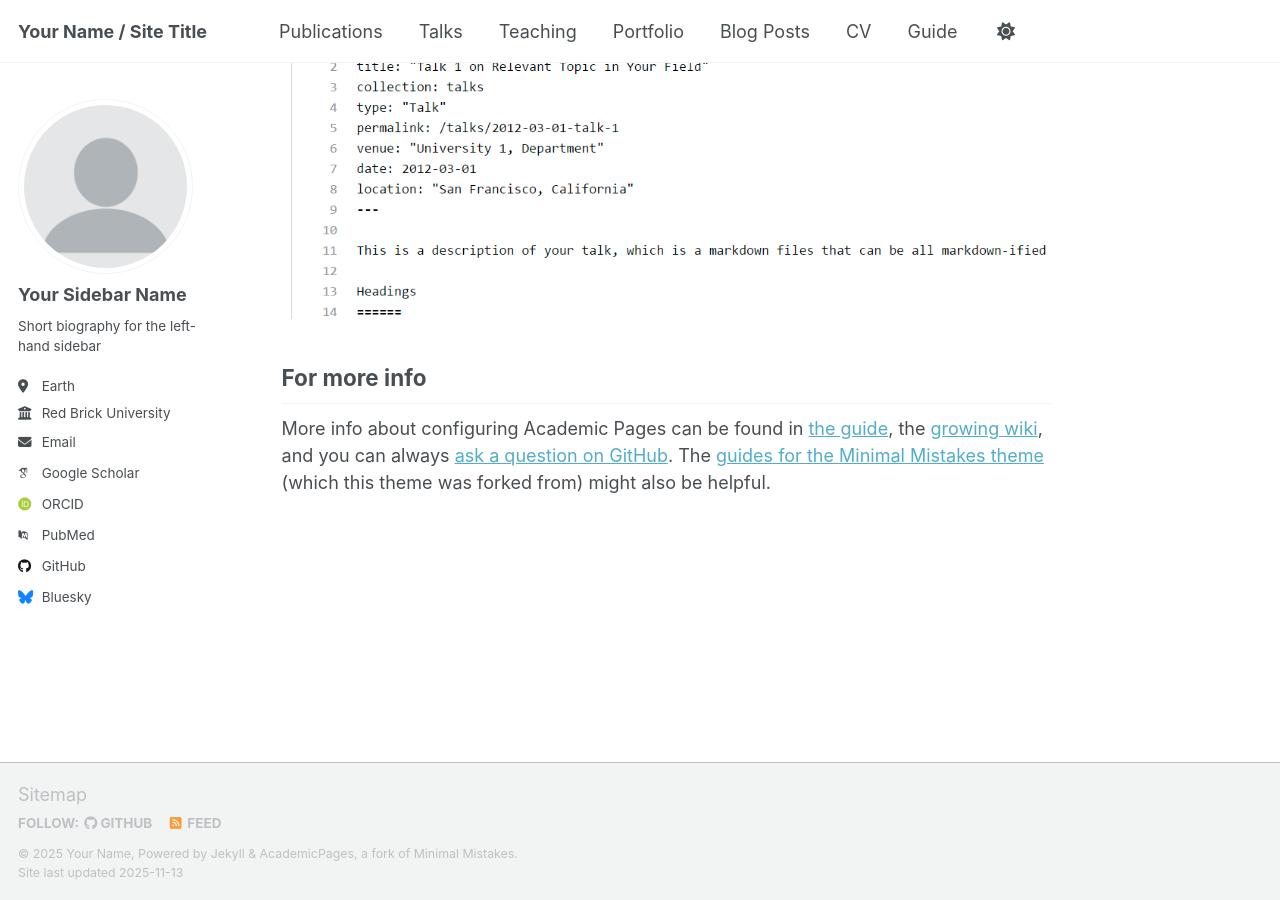
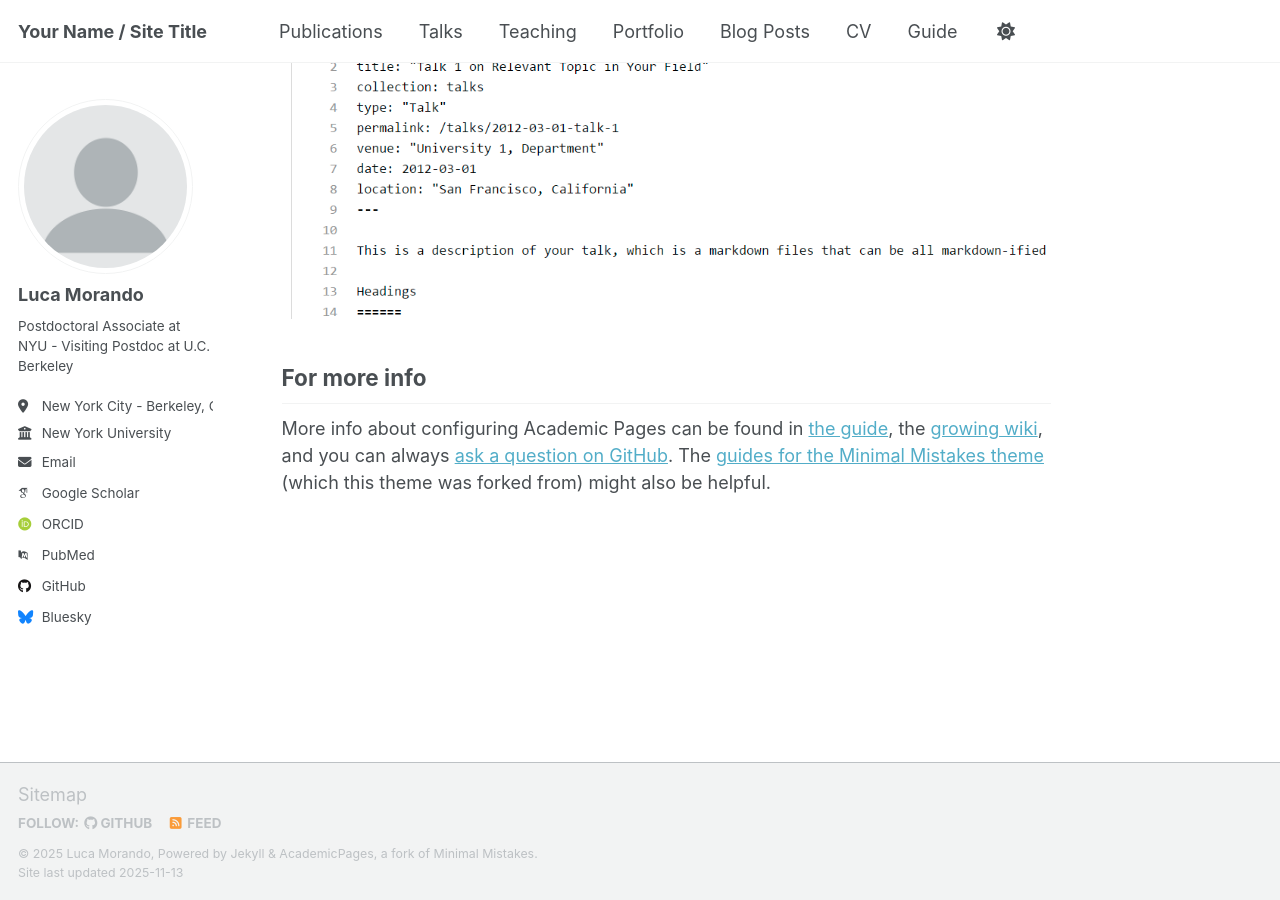
Before and after one commit to lucamorando95/lucamorando95.github.io, a Jekyll site: the page built from _pages/about.md, in a window 1280 px wide and 900 px high, scrolled down 2880 px. Built offline with Jekyll 4.4.1, drawn with Linux system fonts in a browser that asks for light colours; some web fonts are replaced; a script that is not in the unit is left out.

Commit message:
Update _config.yml

```diff
--- a/_config.yml
+++ b/_config.yml
@@ -11,8 +11,8 @@ locale                   : "en-US"
 site_theme               : "default" # Currently available options are "default", "air"
 title                    : "Your Name / Site Title"
 title_separator          : "-"
-name                     : &name "Your Name"
-description              : &description "Your Name's academic portfolio"   # Update this with a general description of your site, this is the default if not overridden by a page
+name                     : &name "Luca Morando"
+description              : &description "Luca Morando's research and previous academic life"   # Update this with a general description of your site, this is the default if not overridden by a page
 url                      : https://academicpages.github.io # The base hostname & protocol for your site e.g. "https://[your GitHub username].github.io",
                                                            # or if you already have some other page hosted on Github then use "https://[your GitHub username].github.io/[Your Repo Name]"
 baseurl                  : "" # the subpath of your site, e.g. "/blog"
@@ -24,18 +24,18 @@ repository               : "academicpages/academicpages.github.io"
 author:
   # Biographic information
   avatar           : "profile.png"
-  name             : "Your Sidebar Name"
+  name             : "Luca Morando"
   pronouns         : # example: "she/her"
-  bio              : "Short biography for the left-hand sidebar"
-  location         : "Earth"
-  employer         : "Red Brick University"
+  bio              : "Postdoctoral Associate at NYU - Visiting Postdoc at U.C. Berkeley"
+  location         : "New York City - Berkeley, CA"
+  employer         : "New York University"
   uri              : # URL
-  email            : "none@example.org"
+  email            : "luca.morando@nyu.edu"
 
   # Academic websites
   academia         : # URL
   arxiv            : # URL - Update with the correct link to your profile
-  googlescholar    : "https://scholar.google.com/citations?user=PS_CX0AAAAAJ"
+  googlescholar    : "https://scholar.google.com/citations?user=S4JhWDcAAAAJ&hl=it"
   inspire-hep      : # URL
   impactstory      : # URL
   orcid            : "https://orcid.org/yourorcidurl"
```
